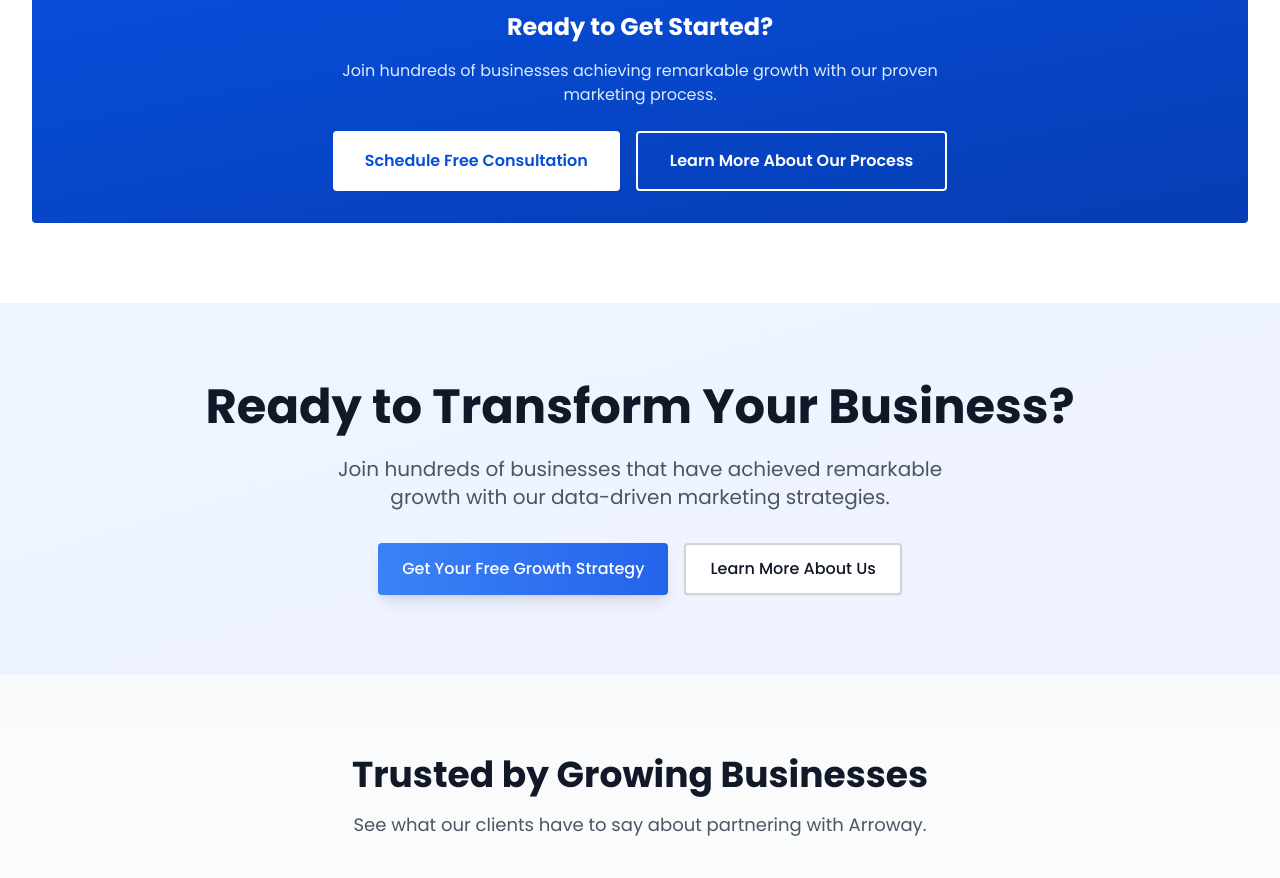
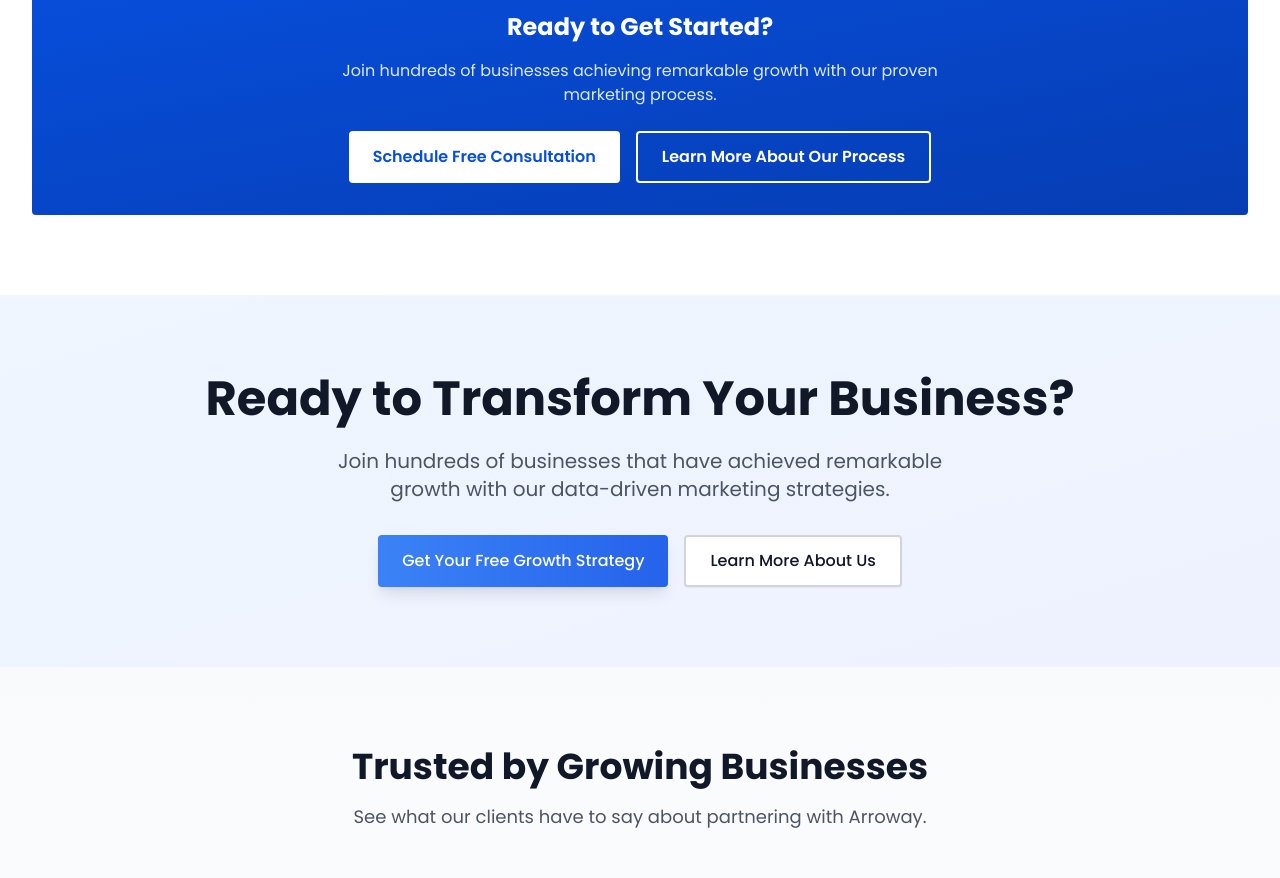
Before and after one commit to arrowaydigital/Arroway, a React (Vite) app: page / in a window 1280 px wide. Shown: the part 5460-6338 px from the top of the page. Built offline with nearby package versions, Linux system fonts and the light colour scheme.

Commit message:
Update ProcessSection.tsx

```diff
--- a/src/components/features/ProcessSection.tsx
+++ b/src/components/features/ProcessSection.tsx
@@ -132,10 +132,10 @@ export function ProcessSection() {
                 Join hundreds of businesses achieving remarkable growth with our proven marketing process.
               </p>
               <div className="flex flex-col sm:flex-row gap-4 justify-center">
-                <button className="bg-white text-[#074edb] px-8 py-4 rounded font-semibold hover:bg-gray-100 transition-colors">
+                <button className="bg-white text-[#074edb] px-6 py-3 rounded font-semibold hover:bg-gray-100 transition-colors">
                   Schedule Free Consultation
                 </button>
-                <button className="border-2 border-white text-white px-8 py-4 rounded font-semibold hover:bg-white/10 transition-colors">
+                <button className="border-2 border-white text-white px-6 py-3 rounded font-semibold hover:bg-white/10 transition-colors">
                   Learn More About Our Process
                 </button>
               </div>
```
